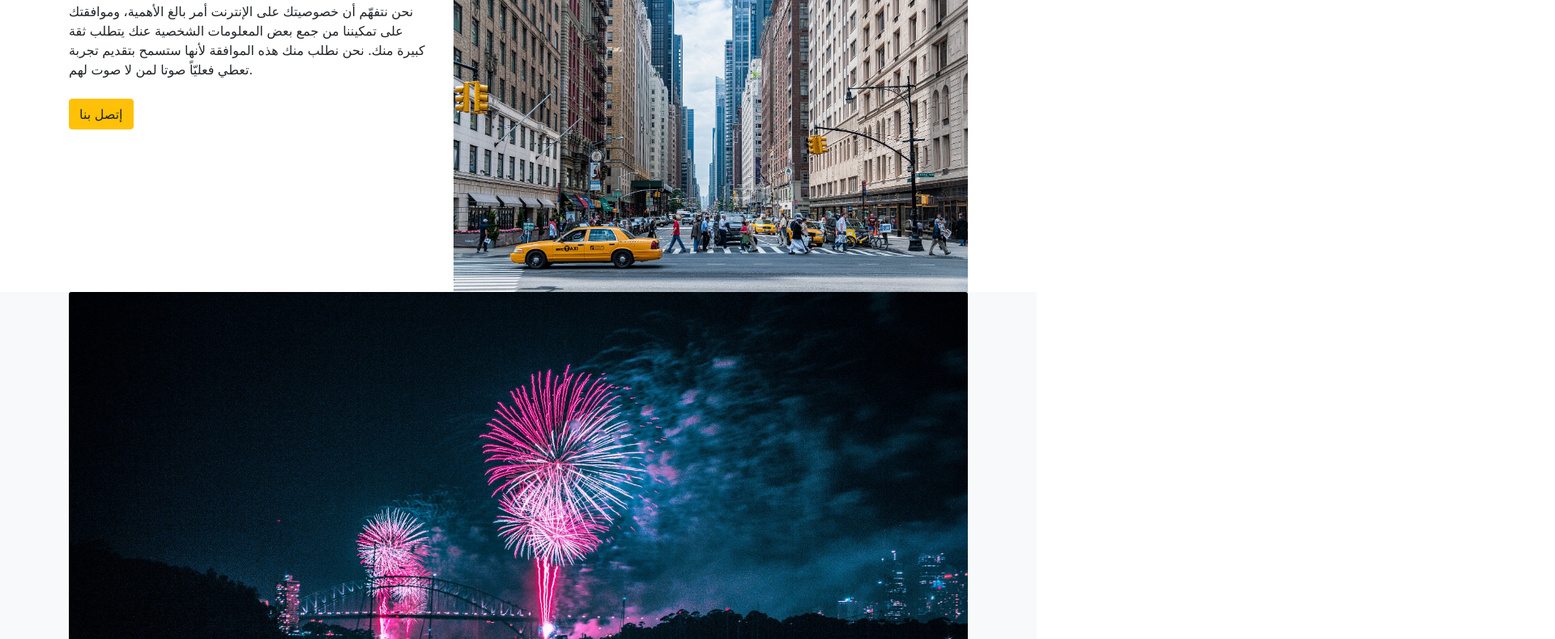
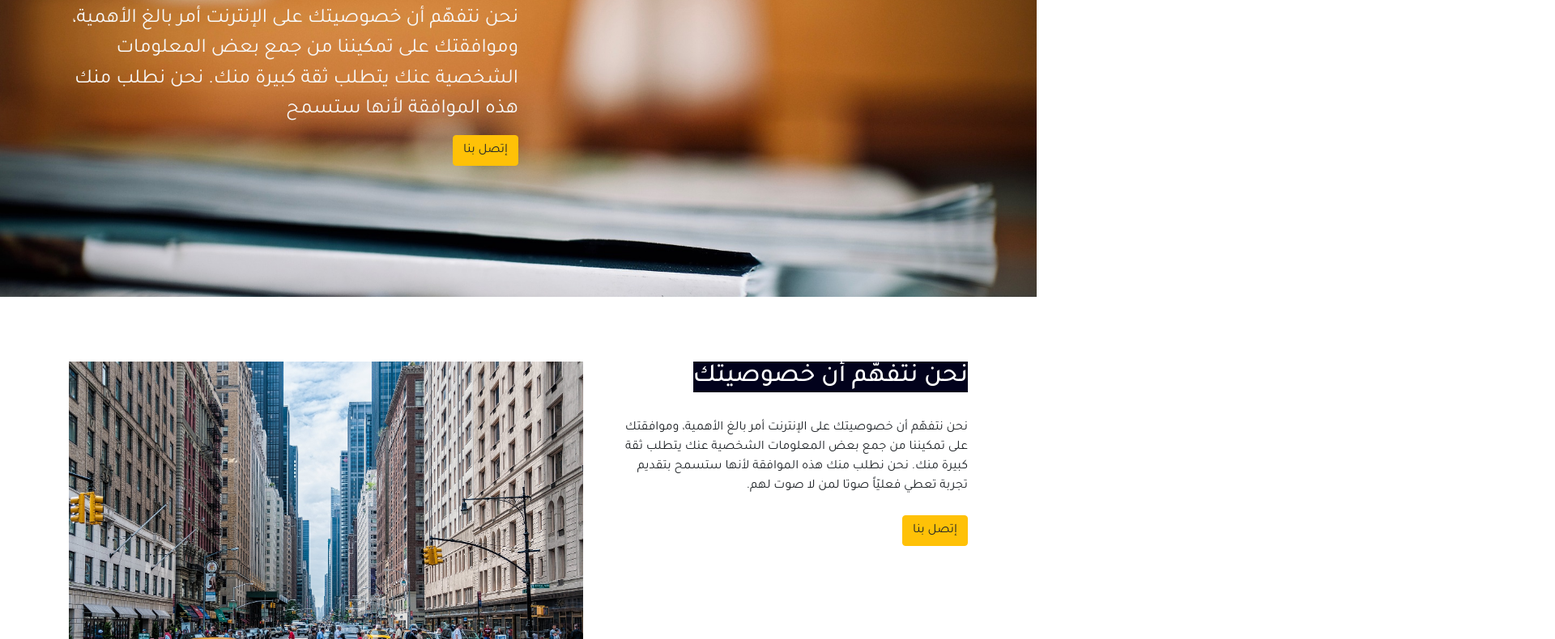
Before and after one commit to marwabenhssine/Project_Two-Bootstrap, a plain HTML site: page index.html in a window 1280 px wide. Shown: the part 289-1079 px from the top of the page at 81% size, 1920 px wide, since content can reach past the window. Drawn offline with nearby package versions, Linux system fonts and the light colour scheme; the site is published under a folder, as on GitHub Pages, so addresses that start at the root find nothing.

Commit message:
last commit

```diff
--- a/index.html
+++ b/index.html
@@ -6,7 +6,7 @@
     <meta name="viewport" content="width=device-width, initial-scale=1.0">
     <link rel="stylesheet" href="https://cdn.jsdelivr.net/npm/bootstrap@4.6.2/dist/css/bootstrap.min.css" integrity="sha384-xOolHFLEh07PJGoPkLv1IbcEPTNtaed2xpHsD9ESMhqIYd0nLMwNLD69Npy4HI+N" crossorigin="anonymous">
     <title>Document</title>
-        <link rel="stylesheet" href="/css/style-rtl.css">
+        <link rel="stylesheet" href="css/style-rtl.css">
 
 </head>
 <body>
```
